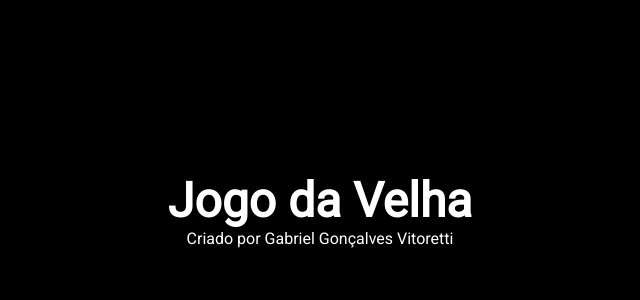
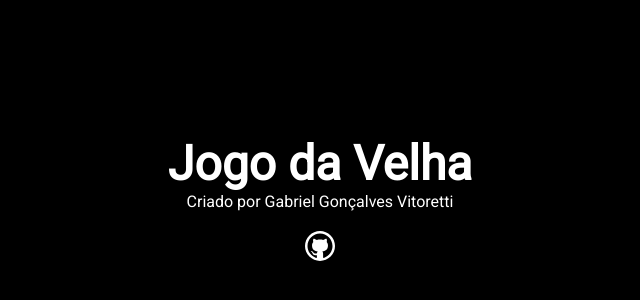
Before and after one commit to gabrielvitoretti/jogo-da-velha, a Next.js app: page / in a window 1280 px wide. Shown: the part 190-490 px from the top of the page, without its empty margins (320-960 px from the left). Built offline with nearby package versions, Linux system fonts and the light colour scheme.

Commit message:
Criado ícone com link integrado para a páginad do github.

```diff
--- a/src/components/header/header.jsx
+++ b/src/components/header/header.jsx
@@ -1,12 +1,19 @@
 import Title from "../title/title"
 import Subtitle from "../subtitle/subtitle"
 import styles from './header.module.css'
+import Icon from "../icons/icon"
+
+
+
 
 function Header(){
     return (
         <div className={styles.header}>
             <Title>Jogo da Velha</Title>
             <Subtitle>Criado por Gabriel Gonçalves Vitoretti</Subtitle>
+            <div className={styles.iconContent}>
+                <Icon iconName="gitHubIcon" link="https://github.com/gabrielvitoretti" />
+            </div>
         </div>
     )
 }
--- a/src/components/header/header.module.css
+++ b/src/components/header/header.module.css
@@ -3,3 +3,7 @@
     text-align: center;
     padding: 40px 0;
 }
+
+.iconContent{
+    margin: 20px 0;
+}
--- /dev/null
+++ b/src/components/icons/icon.jsx
@@ -0,0 +1,17 @@
+
+
+
+function Icon ({ iconName, size, link }){
+
+    return (
+        <a href={link} target="_blank">
+            <img src={`/icons/${iconName}.svg`} width={size}/>
+        </a>
+    )
+}
+
+Icon.defaultProps = {
+    size: '30px'
+}
+
+export default Icon
```
Also changed, not shown: public/icons/gitHubIcon.svg (added).
